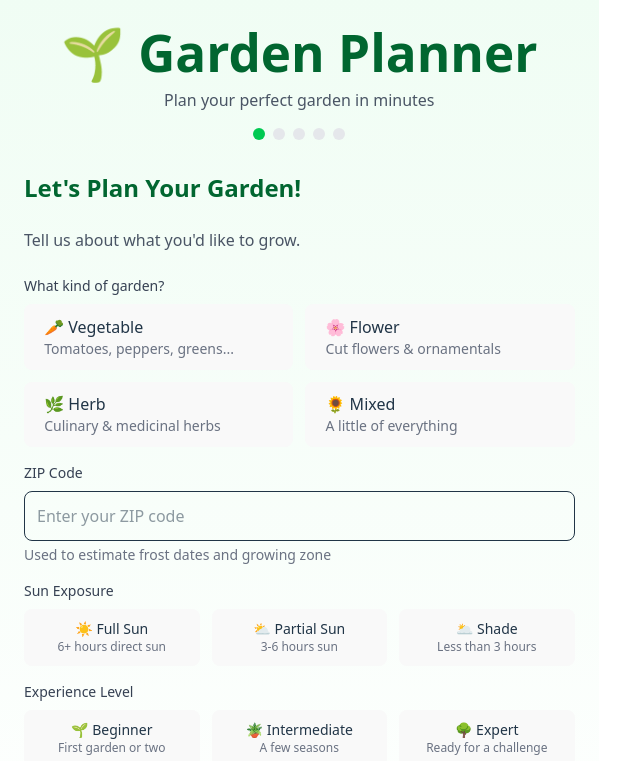
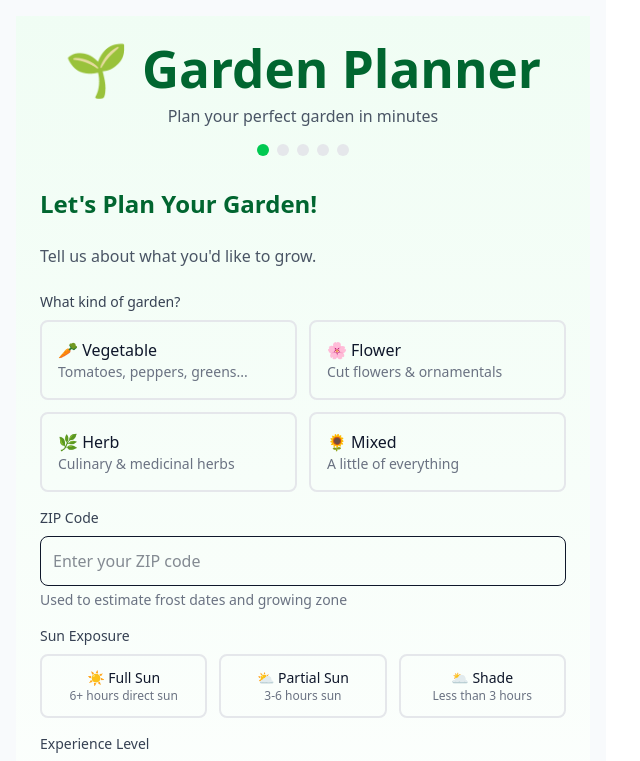
Before and after one commit to danpederson83/GardenPlanner, a React (Vite) app: page / in a window 1280 px wide. Shown: the top 761 px of the page, without its empty margins (0-640 px from the left). Built offline with nearby package versions, Linux system fonts and the light colour scheme.

Commit message:
Initial Commit

```diff
--- a/src/App.jsx
+++ b/src/App.jsx
@@ -1,5 +1,11 @@
 import GardenPlanner from "./GardenPlanner";
 
 export default function App() {
-  return <GardenPlanner />;
+  return (
+    <div className="min-h-screen bg-slate-50 text-slate-900">
+      <div className="mx-auto max-w-5xl p-4">
+        <GardenPlanner />
+      </div>
+    </div>
+  );
 }
--- a/src/GardenPlanner.jsx
+++ b/src/GardenPlanner.jsx
@@ -1679,6 +1679,7 @@ const GardenPlanner = () => {
             ].map(type => (
               <button
                 key={type.value}
+                type="button"
                 onClick={() => handleInputChange('gardenType', type.value)}
                 className={`p-4 rounded-lg border-2 text-left transition-all ${
                   formData.gardenType === type.value
@@ -1716,6 +1717,7 @@ const GardenPlanner = () => {
             ].map(sun => (
               <button
                 key={sun.value}
+                type="button"
                 onClick={() => handleInputChange('sunExposure', sun.value)}
                 className={`p-3 rounded-lg border-2 text-center transition-all ${
                   formData.sunExposure === sun.value
@@ -1740,6 +1742,7 @@ const GardenPlanner = () => {
             ].map(exp => (
               <button
                 key={exp.value}
+                type="button"
                 onClick={() => handleInputChange('experience', exp.value)}
                 className={`p-3 rounded-lg border-2 text-center transition-all ${
                   formData.experience === exp.value
@@ -1758,6 +1761,7 @@ const GardenPlanner = () => {
           <label className="block text-sm font-medium text-gray-700 mb-2">Will kids be involved?</label>
           <div className="grid grid-cols-2 gap-3">
             <button
+              type="button"
               onClick={() => handleInputChange('kidFriendly', true)}
               className={`p-3 rounded-lg border-2 transition-all ${
                 formData.kidFriendly === true
--- a/src/index.css
+++ b/src/index.css
@@ -34,7 +34,7 @@ h1 {
   font-size: 3.2em;
   line-height: 1.1;
 }
-
+/*
 button {
   border-radius: 8px;
   border: 1px solid transparent;
@@ -53,7 +53,7 @@ button:focus,
 button:focus-visible {
   outline: 4px auto -webkit-focus-ring-color;
 }
-
+*/
 @media (prefers-color-scheme: light) {
   :root {
     color: #213547;
@@ -62,9 +62,9 @@ button:focus-visible {
   a:hover {
     color: #747bff;
   }
-  button {
+  /*button {
     background-color: #f9f9f9;
-  }
+  }*/
 }
 
 @import "tailwindcss";
```
